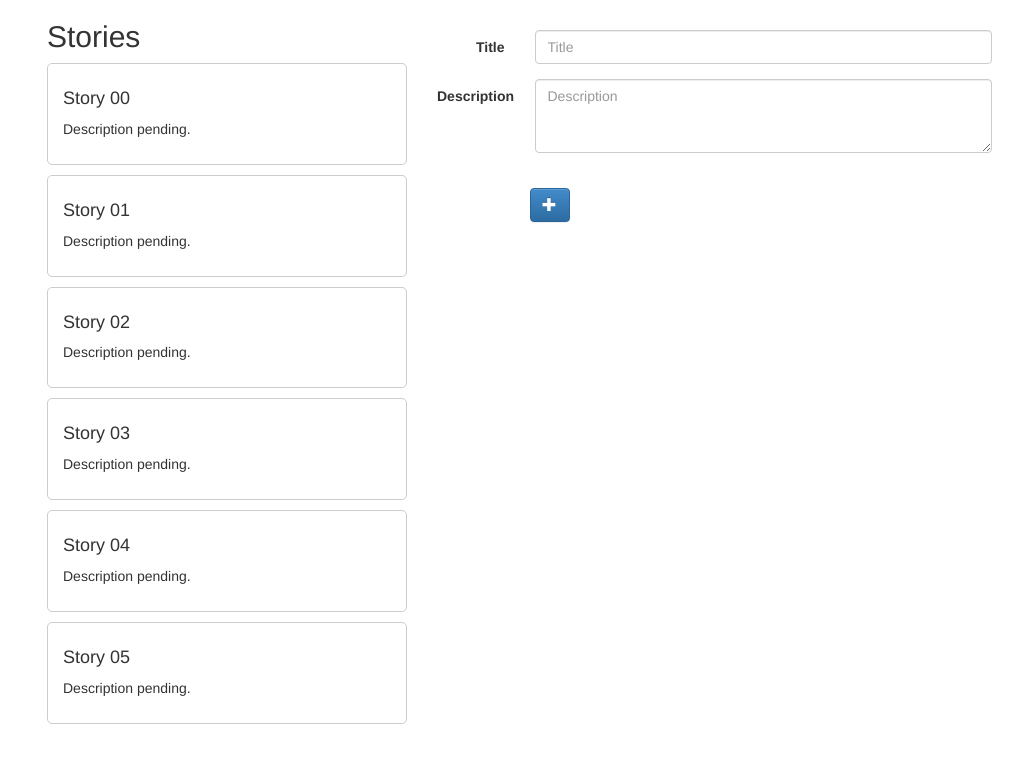
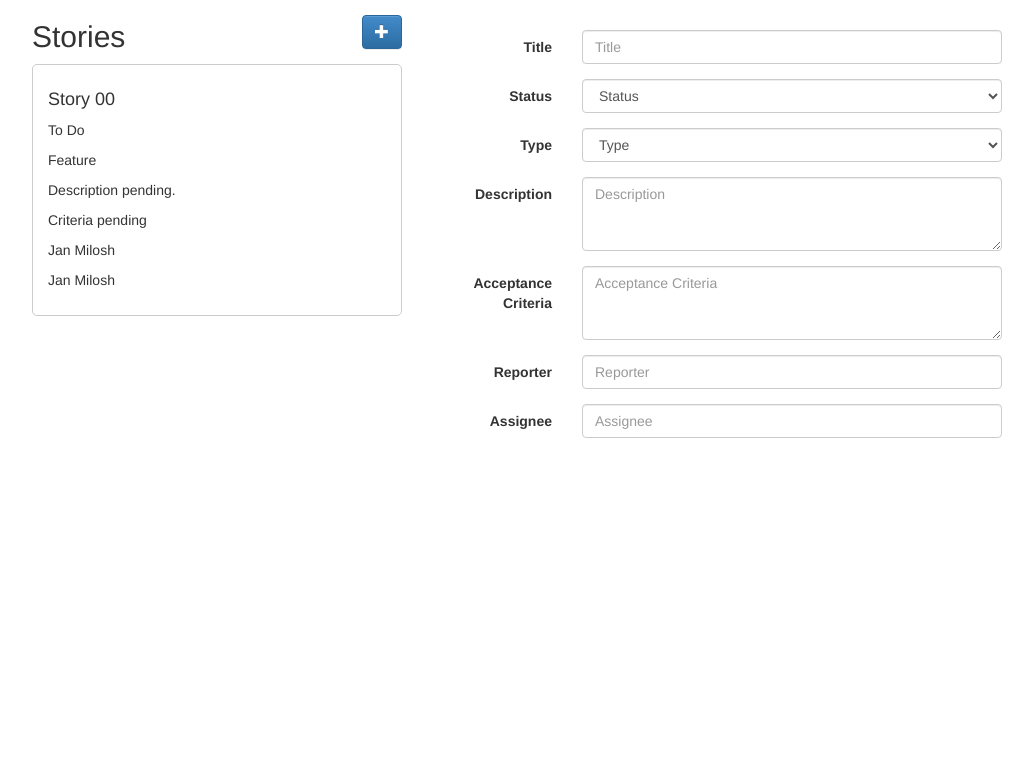
Before and after one commit to janmilosh/angelo, a plain HTML site: page index.html in a window 1280 px wide. Shown: the whole page, without its empty margins (23-1056 px from the left). Drawn offline with Linux system fonts and the light colour scheme.

Commit message:
Adds select control

```diff
--- a/index.html
+++ b/index.html
@@ -8,23 +8,34 @@
 </head>
 <body>
 	<div ng-controller="MainCtrl">
-		<div class="container">
+		<div class="container-fluid">
 			<div class="row">
-				<div class="col-xs-4 sidebar-content">
-					<h2>Stories</h2>
+				<div class="col-sm-4 sidebar-content">
+					<div class="row">
+						<h2 class="col-xs-9">Stories</h2>
+						<div class="col-xs-3">
+							<button ng-click="createStory()" type="button" class="btn btn-primary pull-right"><i class="glyphicon glyphicon-plus"></i></button>
+						</div>
+					</div>
 					<div class="story"
 						ng-repeat="story in stories"
 						ng-click="setCurrentStory(story)">
 						<h4>{{story.title}}</h4>
+						<p>{{story.status}}</p>
+						<p>{{story.type}}</p>
 						<p>{{story.description}}</p>
+						<p>{{story.criteria}}</p>
+						<p>{{story.reporter}}</p>
+						<p>{{story.assignee}}</p>
 					</div>
 				</div>
-				<div class="col-xs-6 body-content">
+				<div class="col-sm-6 body-content">
 					<form class="form-horizontal">
 						<div class="form-group">
-							<label class="col-xs-2 control-label" for="inputTitle">Title</label>
-							<div class="col-xs-10">
+							<label class="col-sm-3 control-label" for="inputTitle">Title</label>
+							<div class="col-sm-9">
 								<input
+									id="inputTitle"
 									class="form-control"
 									type="text"
 									placeholder="Title"
@@ -32,8 +43,28 @@
 							</div>
 						</div>
 						<div class="form-group">
-							<label class="col-xs-2 control-label" for="inputDescription">Description</label>
-							<div class="col-xs-10">
+							<label class="col-sm-3 control-label" for="inputStatus">Status</label>
+							<div class="col-sm-9">
+								<select
+									class="form-control"
+									id="inputStatus"
+									ng-model="currentStatus"
+									ng-options="s.name for s in statuses"><option value="">Status</option></select>
+							</div>
+						</div>
+						<div class="form-group">
+							<label class="col-sm-3 control-label" for="inputType">Type</label>
+							<div class="col-sm-9">
+								<select
+									class="form-control"
+									id="inputType"
+									ng-model="currentType"
+									ng-options="t.name for t in types"><option value="">Type</option></select>
+							</div>
+						</div>
+						<div class="form-group">
+							<label class="col-sm-3 control-label" for="inputDescription">Description</label>
+							<div class="col-sm-9">
 								<textarea id="inputDescription"
 									class="form-control"
 									rows="3"
@@ -42,9 +73,38 @@
 								</textarea>
 							</div>
 						</div>
-						<br>
-						<div class="col-xs-offset-2">
-							<button ng-click="createStory()" type="button" class="btn btn-primary"><i class="glyphicon glyphicon-plus"></i></button>
+						<div class="form-group">
+							<label class="col-sm-3 control-label" for="inputAcceptance">Acceptance Criteria</label>
+							<div class="col-sm-9">
+								<textarea id="inputAcceptance"
+									class="form-control"
+									rows="3"
+									placeholder="Acceptance Criteria"
+									ng-model="currentStory.criteria">
+								</textarea>
+							</div>
+						</div>
+						<div class="form-group">
+							<label class="col-sm-3 control-label" for="inputReporter">Reporter</label>
+							<div class="col-sm-9">
+								<input
+									id="inputReporter"
+									class="form-control"
+									type="text"
+									placeholder="Reporter"
+									ng-model="currentStory.reporter">
+							</div>
+						</div>
+						<div class="form-group">
+							<label class="col-sm-3 control-label" for="inputAssignee">Assignee</label>
+							<div class="col-sm-9">
+								<input
+									id="inputAssignee"
+									class="form-control"
+									type="text"
+									placeholder="Assignee"
+									ng-model="currentStory.assignee">
+							</div>
 						</div>
 					</form>
 				</div>
--- a/js/app.js
+++ b/js/app.js
@@ -10,16 +10,39 @@ myModule.controller('MainCtrl', function($scope) {
 	$scope.createStory = function(currentStory) {
 		$scope.stories.push({
 			title: 'New Story',
-			description: 'Description pending.'
+			description: 'Description pending.',
+			criteria: 'Criteria pending',
+			status: 'Status pending',
+			type: 'Type pending',
+			reporter: 'Reporter pending',
+			assignee: 'assignee pending'
 		});
 	};
 
-	$scope.stories = [
-		{title: 'Story 00', description: 'Description pending.'},
-		{title: 'Story 01', description: 'Description pending.'},
-		{title: 'Story 02', description: 'Description pending.'},
-		{title: 'Story 03', description: 'Description pending.'},
-		{title: 'Story 04', description: 'Description pending.'},
-		{title: 'Story 05', description: 'Description pending.'}
-		];
+	$scope.stories = [{
+		title: 'Story 00',
+		description: 'Description pending.',
+		criteria: 'Criteria pending',
+		status: 'To Do',
+		type: 'Feature',
+		reporter: 'Jan Milosh',
+		assignee: 'Jan Milosh'
+	}];
+
+	$scope.statuses = [
+		{name: 'Back Log'},
+		{name: 'To Do'},
+		{name: 'In Progress'},
+		{name: 'Code Review'},
+		{name: 'QA Review'},
+		{name: 'Verified'},
+		{name: 'Done'}
+	];
+
+	$scope.types = [
+		{name: 'Feature'},
+		{name: 'Enhancement'},
+		{name: 'Bug'},
+		{name: 'Spike'}
+	];
 });
--- a/styles/app.css
+++ b/styles/app.css
@@ -8,3 +8,11 @@ form {
 	border-radius: 5px;
 	padding: 15px;
 }
+
+.container-fluid {
+	max-width: 1200px;
+}
+
+.sidebar-content button {
+	margin: 15px 0;
+}
```
Also changed, not shown: 1 other file.
